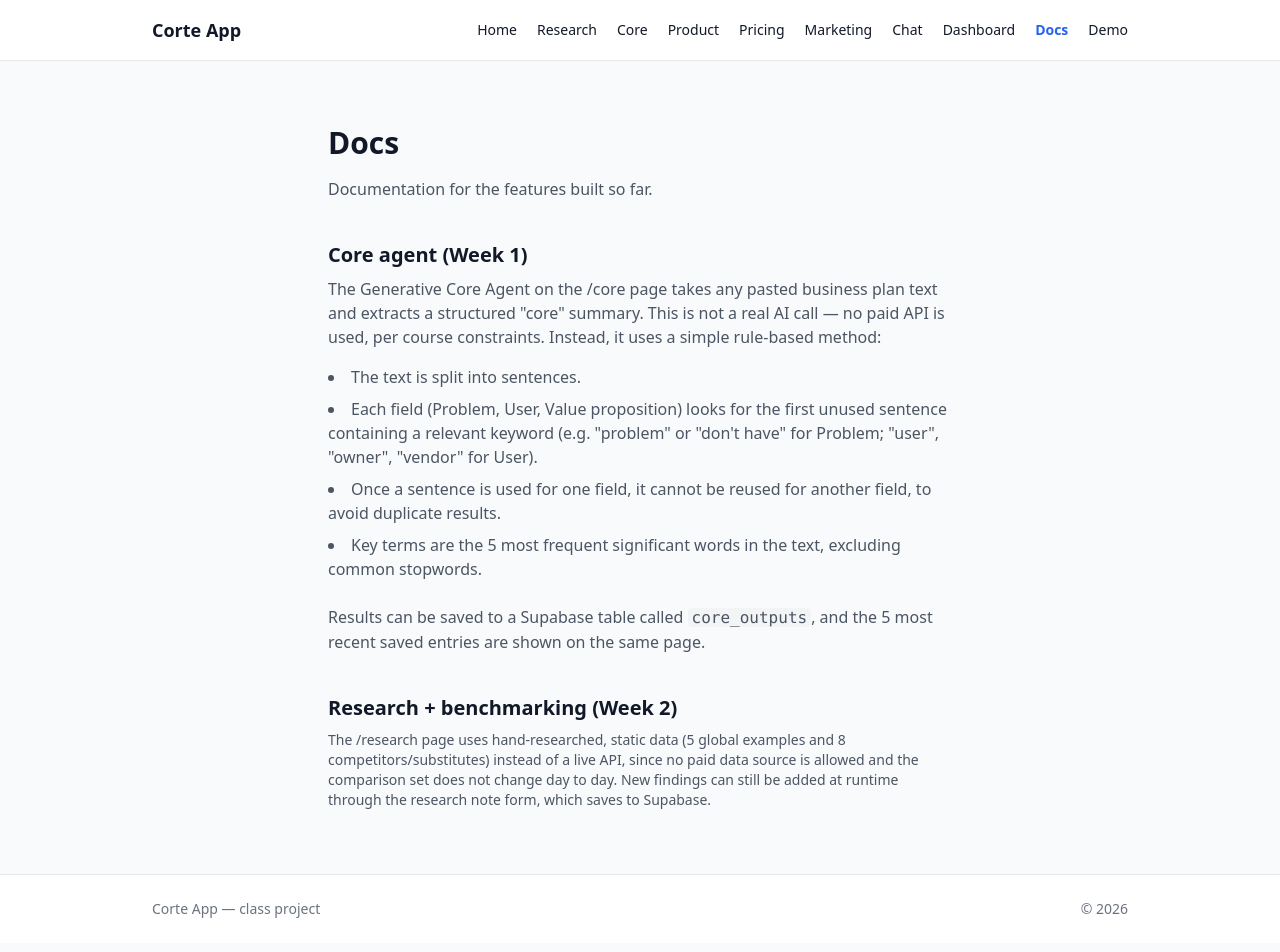
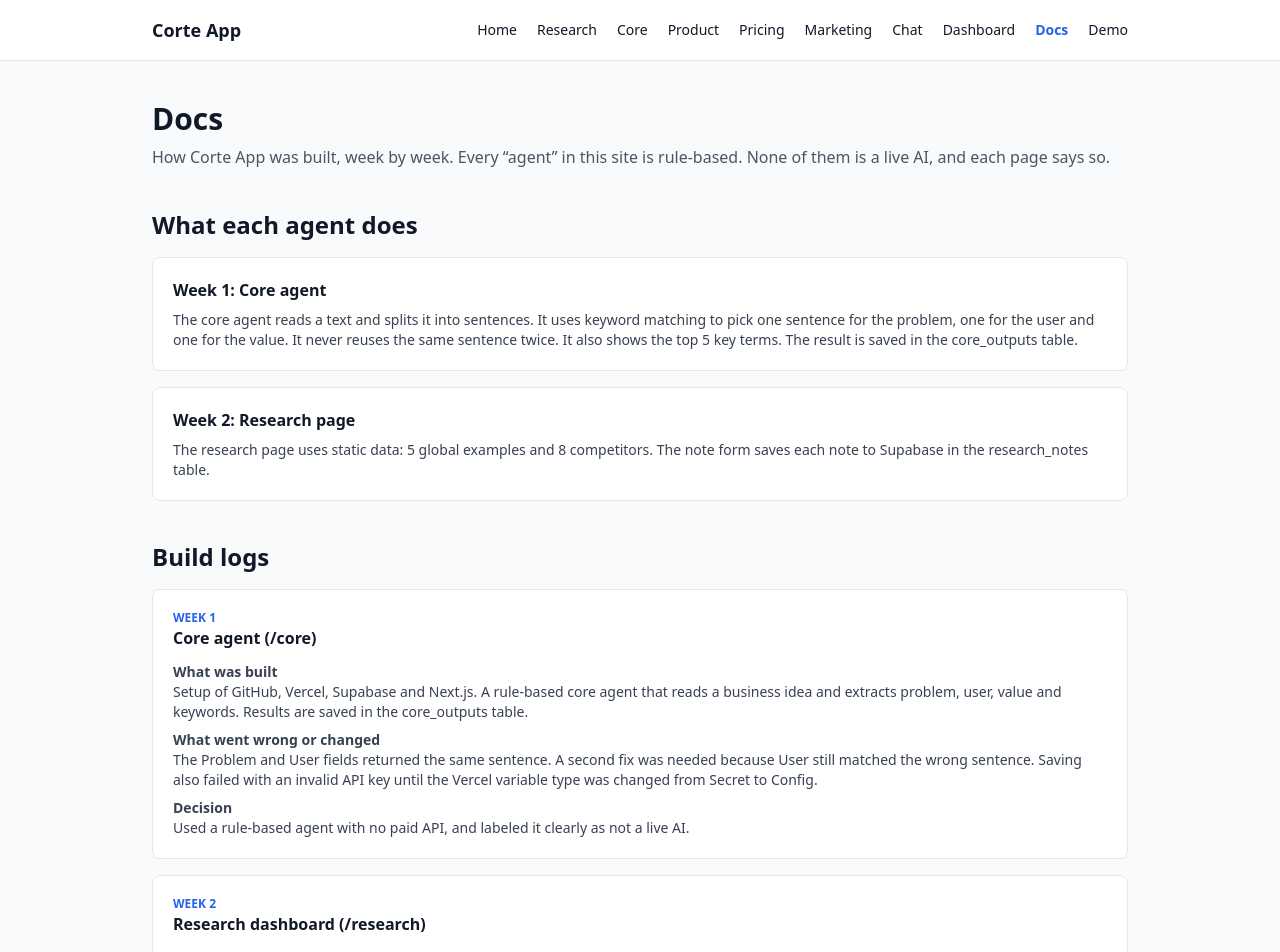
Before and after one commit to emilianosuarezamezcua-a11y/corte-appp, a Next.js app in the folder corte-app/: page /docs in a window 1280 px wide. Shown: the top 952 px of the page. Built offline with nearby package versions, Linux system fonts and the light colour scheme.

Commit message:
Extend docs page with build logs and prompt library

```diff
--- a/corte-app/app/docs/page.js
+++ b/corte-app/app/docs/page.js
@@ -1,47 +1,80 @@
-export default function Docs() {
+import { BUILD_LOGS, PROMPT_LIBRARY } from './docsData';
+
+export default function DocsPage() {
   return (
-    <div className="max-w-2xl mx-auto px-6 py-16">
-      <h1 className="text-3xl font-bold mb-4">Docs</h1>
-      <p className="text-gray-600 mb-10">
-        Documentation for the features built so far.
-      </p>
+    <div className="max-w-5xl mx-auto px-6 py-10 space-y-10">
+      <header>
+        <h1 className="text-3xl font-bold">Docs</h1>
+        <p className="mt-2 text-gray-600">
+          How Corte App was built, week by week. Every &ldquo;agent&rdquo; in this site is
+          rule-based. None of them is a live AI, and each page says so.
+        </p>
+      </header>
 
-      <h2 className="text-xl font-semibold mb-2">Core agent (Week 1)</h2>
-      <p className="text-gray-600 mb-4">
-        The Generative Core Agent on the /core page takes any pasted business
-        plan text and extracts a structured "core" summary. This is not a
-        real AI call — no paid API is used, per course constraints. Instead,
-        it uses a simple rule-based method:
-      </p>
-      <ul className="list-disc list-inside text-gray-600 space-y-2 mb-6">
-        <li>
-          The text is split into sentences.
-        </li>
-        <li>
-          Each field (Problem, User, Value proposition) looks for the first
-          unused sentence containing a relevant keyword (e.g. "problem" or
-          "don't have" for Problem; "user", "owner", "vendor" for User).
-        </li>
-        <li>
-          Once a sentence is used for one field, it cannot be reused for
-          another field, to avoid duplicate results.
-        </li>
-        <li>
-          Key terms are the 5 most frequent significant words in the text,
-          excluding common stopwords.
-        </li>
-      </ul>
-      <p className="text-gray-600">
-        Results can be saved to a Supabase table called{' '}
-        <code className="bg-gray-100 px-1 rounded">core_outputs</code>, and
-        the 5 most recent saved entries are shown on the same page.
-      </p>
-          <div className="mt-10">
-  <h2 className="text-xl font-semibold mb-2">Research + benchmarking (Week 2)</h2>
-  <p className="text-sm text-gray-600">
-    The /research page uses hand-researched, static data (5 global examples and 8 competitors/substitutes) instead of a live API, since no paid data source is allowed and the comparison set does not change day to day. New findings can still be added at runtime through the research note form, which saves to Supabase.
-  </p>
-</div>
+      <section className="space-y-4">
+        <h2 className="text-2xl font-semibold">What each agent does</h2>
+        <div className="rounded-lg border border-gray-200 bg-white p-5">
+          <h3 className="font-semibold">Week 1: Core agent</h3>
+          <p className="mt-2 text-sm text-gray-700">
+            The core agent reads a text and splits it into sentences. It uses keyword
+            matching to pick one sentence for the problem, one for the user and one for the
+            value. It never reuses the same sentence twice. It also shows the top 5 key
+            terms. The result is saved in the core_outputs table.
+          </p>
+        </div>
+        <div className="rounded-lg border border-gray-200 bg-white p-5">
+          <h3 className="font-semibold">Week 2: Research page</h3>
+          <p className="mt-2 text-sm text-gray-700">
+            The research page uses static data: 5 global examples and 8 competitors. The
+            note form saves each note to Supabase in the research_notes table.
+          </p>
+        </div>
+      </section>
+
+      <section className="space-y-4">
+        <h2 className="text-2xl font-semibold">Build logs</h2>
+        {BUILD_LOGS.map(function (log) {
+          return (
+            <div key={log.week} className="rounded-lg border border-gray-200 bg-white p-5">
+              <p className="text-xs font-semibold uppercase text-blue-600">{log.week}</p>
+              <h3 className="font-semibold">{log.title}</h3>
+              <dl className="mt-3 space-y-2 text-sm text-gray-700">
+                <div>
+                  <dt className="font-semibold">What was built</dt>
+                  <dd>{log.built}</dd>
+                </div>
+                <div>
+                  <dt className="font-semibold">What went wrong or changed</dt>
+                  <dd>{log.problem}</dd>
+                </div>
+                <div>
+                  <dt className="font-semibold">Decision</dt>
+                  <dd>{log.decision}</dd>
+                </div>
+              </dl>
+            </div>
+          );
+        })}
+      </section>
+
+      <section className="space-y-4">
+        <h2 className="text-2xl font-semibold">Prompt library</h2>
+        <p className="text-sm text-gray-600">
+          The prompts used with the coding assistant each week, shortened to one line each.
+        </p>
+        {PROMPT_LIBRARY.map(function (group) {
+          return (
+            <div key={group.week} className="rounded-lg border border-gray-200 bg-white p-5">
+              <h3 className="font-semibold">{group.week}</h3>
+              <ol className="mt-2 list-decimal pl-5 space-y-1 text-sm text-gray-700">
+                {group.prompts.map(function (p, i) {
+                  return <li key={i}>{p}</li>;
+                })}
+              </ol>
+            </div>
+          );
+        })}
+      </section>
     </div>
   );
 }
```
